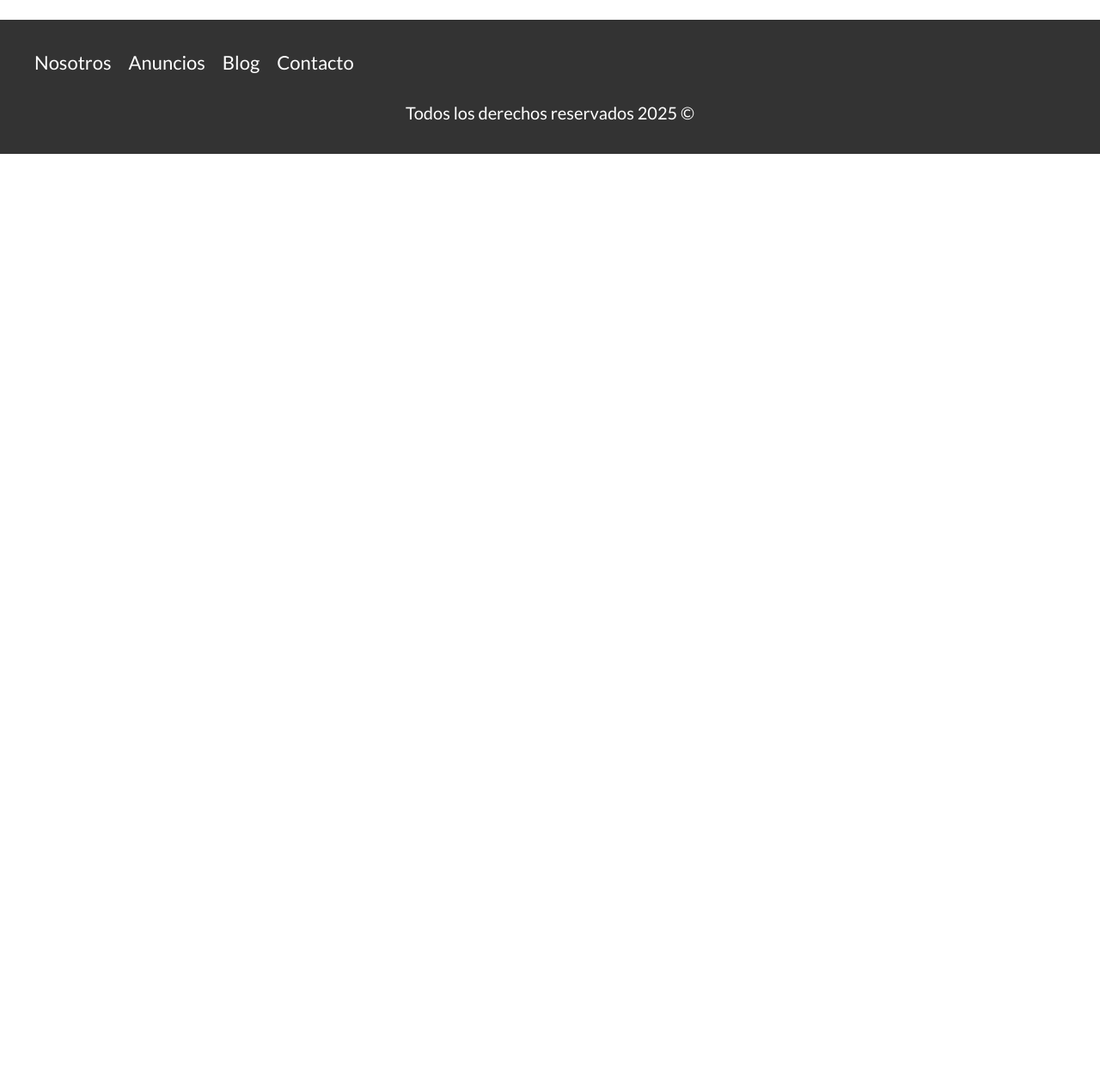
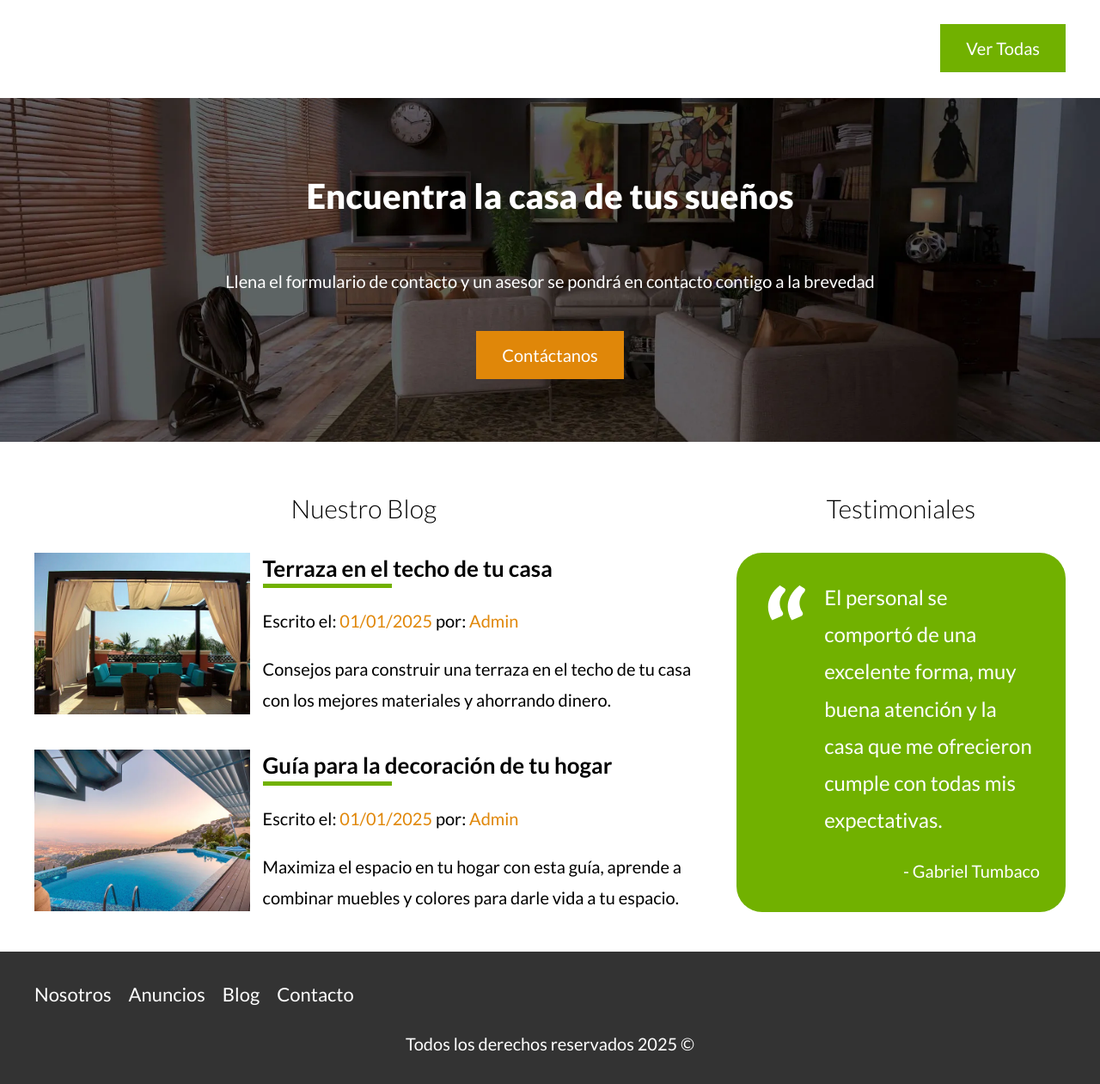
Before and after one commit to Gatumbac/BienesRaices, a website: page index.html in a window 1280 px wide. Shown: the part 2100-3361 px from the top of the page at 86% size. Before the commit the page ends 2279 px from the top, so only its background shows below. Drawn offline with Linux system fonts and the light colour scheme.

Commit message:
Finalizada Pagina Principal

```diff
--- a/index.html
+++ b/index.html
@@ -62,7 +62,7 @@
                 <div class="contenido-anuncio">
                     <h3>Casa de Lujo en el Lago</h3>
                     <p>Casa en el lago con excelente vista, acabados de lujo a un excelente precio.</p>
-                    <p class="precio">$3000</p>
+                    <p class="precio">$5000</p>
                     <ul class="iconos-caracteristicas">
                         <li class="icono">
                             <img src="src/img/full/icono_wc.svg" alt="icono propiedad">
@@ -114,7 +114,7 @@
                 <div class="contenido-anuncio">
                     <h3>Casa con Piscina</h3>
                     <p>Casa para fiestas con piscina incluida, acabados de lujo a un excelente precio.</p>
-                    <p class="precio">$3000</p>
+                    <p class="precio">$9000</p>
                     <ul class="iconos-caracteristicas">
                         <li class="icono">
                             <img src="src/img/full/icono_wc.svg" alt="icono propiedad">
@@ -134,9 +134,62 @@
             </div>
 
         </div>
+        <div class="anuncios-verMas">
+            <a class="boton-verMas" href="index.html">Ver Todas</a>
+        </div>
+    </section>
 
+    <div class="contacto seccion">
+        <section class="contenedor contacto-contenido">
+            <h2>Encuentra la casa de tus sueños</h2>
+            <p>Llena el formulario de contacto y un asesor se pondrá en contacto contigo a la brevedad</p>
+            <a class="boton-contacto" href="index.html">Contáctanos</a>
+        </section>
+    </div>
 
-    </section>
+    <div class="contenedor seccion blog-testimoniales">
+        <section class="blog">
+            <h3>Nuestro Blog</h3>
+            <article class="blog-entrada">
+                <picture>
+                    <source srcset="build/img/full/blog1.webp" type="image/webp">
+                    <img src="build/img/full/blog1.jpg" alt="casa blog">
+                </picture>
+                <div class="entrada-contenido">
+                    <a href="">
+                        <h4>Terraza en el techo de tu casa</h4>
+                    </a>
+                    <p>Escrito el: <span>01/01/2025</span> por: <span>Admin</span></p>
+                    <p>Consejos para construir una terraza en el techo de tu casa con los mejores materiales y ahorrando dinero.</p>
+                </div>
+            </article>
+            <article class="blog-entrada">
+                <picture>
+                    <source srcset="build/img/full/blog2.webp" type="image/webp">
+                    <img src="build/img/full/blog2.jpg" alt="casa blog">
+                </picture>
+                <div class="entrada-contenido">
+                    <a href="index.html">
+                        <h4>Guía para la decoración de tu hogar</h4>
+                    </a>
+                    <p>Escrito el: <span>01/01/2025</span> por: <span>Admin</span></p>
+                    <p>Maximiza el espacio en tu hogar con esta guía, aprende a combinar muebles y colores para darle vida a tu espacio.</p>
+                </div>
+            </article>
+
+        </section>
+
+        <section class="testimoniales">
+            <h3>Testimoniales</h3>
+            <div class="testimonio">
+                <div class="testimonio-contenido">
+                    <img src="src/img/full/comilla.svg" alt="comilla">
+                    <p>El personal se comportó de una excelente forma, muy buena atención y la casa que me ofrecieron cumple con todas mis expectativas.</p>
+                </div>
+                <p class="autor">- Gabriel Tumbaco</p>
+            </div>
+        </section>
+    </div>
 
     <footer class="footer">
         <div class="contenedor  contenido-footer">
--- a/src/scss/base/_mixins.scss
+++ b/src/scss/base/_mixins.scss
@@ -1,4 +1,5 @@
 @use 'variables' as v;
+@use 'sass:color';
 /** Media Queries **/
 @mixin telefono {
     @media (min-width: #{v.$telefono}) {
@@ -17,7 +18,7 @@
         @content;
     }
 }
-@mixin grid($columnas, $espaciado ) {
+@mixin grid($columnas, $espaciado) {
     display: grid;
     gap: $espaciado;
     grid-template-columns: repeat($columnas, 1fr);
@@ -29,11 +30,17 @@
     margin: 0 auto;
 }
 
-@mixin boton {
+@mixin boton($color, $display) {
     padding: 1rem;
     font-size: 2rem;
-    background-color: v.$amarillo;
+    background-color: $color;
     color: v.$blanco;
     text-align: center;
-    display: block;
+    display: $display;
 }
+
+@mixin hoverOscuro($color) {
+    &:hover {
+        background-color: color.adjust($color, $lightness: -5%);
+    }
+}
--- a/src/scss/layout/_anuncios.scss
+++ b/src/scss/layout/_anuncios.scss
@@ -7,9 +7,7 @@
     flex-direction: column;
     gap: 2rem;
     @include m.tablet {
-        display: grid;
-        grid-template-columns: repeat(3,1fr);
-        gap: 2rem;
+        @include m.grid(3, 2rem);
     }
 
 }
@@ -72,5 +70,25 @@
 }
 
 .boton {
-    @include m.boton;
+    @include m.boton(v.$amarillo, block);
+    @include m.hoverOscuro(v.$amarillo);
 }
+
+.boton-verMas {
+    @include m.boton(v.$verde, block);
+    padding: 1rem 3rem;
+
+    @include m.tablet {
+        display: inline-block;
+        padding: 1rem 3rem;
+    }
+    @include m.hoverOscuro(v.$verde);
+}
+
+.anuncios-verMas {
+    margin: 3rem 0;
+    @include m.tablet {
+        display: flex;
+        justify-content: end;
+    }
+}
--- /dev/null
+++ b/src/scss/layout/_blog.scss
@@ -0,0 +1,48 @@
+@use 'base/variables' as v;
+@use 'base/mixins' as m;
+@use 'sass:color';
+
+.blog-testimoniales {
+    @include m.tablet {
+        display: grid;
+        grid-template-columns: 2fr 1fr;
+        column-gap: 5rem;
+    }
+}
+
+.blog-entrada {
+    margin-bottom: 2rem;
+    @include m.tablet {
+        display: grid;
+        grid-template-columns: 1fr 2fr;
+        column-gap: 1.5rem;
+    }
+
+    &:last-of-type {
+        margin-bottom: 0;
+    }
+}
+
+.entrada-contenido {
+    h4 {
+        margin-top: 2rem;
+        line-height: 1.4;
+
+        &:after {
+            content: '';
+            display: block;
+            width: 15rem;
+            height: .5rem;
+            background-color: v.$verde;
+        }
+        @include m.tablet {
+            margin: 0;
+        }
+    }
+    span {
+        color: v.$amarillo;
+    }
+    a {
+        color: v.$negro;
+    }
+}
--- /dev/null
+++ b/src/scss/layout/_contacto.scss
@@ -0,0 +1,45 @@
+@use 'base/variables' as v;
+@use 'base/mixins' as m;
+@use 'sass:color';
+
+.contacto {
+    background-image: url("../img/full/encuentra.webp");
+    background-position: center center;
+    background-size: cover;
+    background-repeat: no-repeat;
+    display: flex;
+    align-items: center;
+
+    @include m.tablet {
+        min-height: 40rem;
+    }
+
+    .contacto-contenido {
+        display: flex;
+        flex-direction: column;
+        align-items: center;
+    }
+
+    h2, p {
+        color: v.$blanco;
+        text-align: center;
+    }
+
+    h2 {
+        font-weight: v.$black;
+        font-size: 4rem;
+    }
+
+    .boton-contacto {
+        margin: 2rem 0;
+
+        @include m.boton(v.$amarillo, block);
+        @include m.hoverOscuro(v.$amarillo);
+        padding: 1rem 3rem;
+
+        @include m.tablet {
+            display: inline-block;
+        }
+    }
+
+}
--- a/src/scss/layout/_index.scss
+++ b/src/scss/layout/_index.scss
@@ -2,3 +2,6 @@
 @forward 'footer';
 @forward 'nosotros';
 @forward 'anuncios';
+@forward 'contacto';
+@forward 'blog';
+@forward 'testimonial';
--- /dev/null
+++ b/src/scss/layout/_testimonial.scss
@@ -0,0 +1,32 @@
+@use 'base/variables' as v;
+@use 'base/mixins' as m;
+@use 'sass:color';
+
+.testimonio {
+    background-color: v.$verde;
+    padding: 3rem;
+    border-radius: 3rem;
+    p {
+        color: v.$blanco;
+        margin: 0;
+    }
+    .autor {
+        margin-top: 2rem;
+        text-align: right;
+        font-size: 2rem;
+    }
+    @include m.tablet {
+        p {
+            font-size: 2.4rem;
+        }
+        .autor {
+            font-size: 2rem;
+        }
+    }
+}
+
+.testimonio-contenido {
+    display: grid;
+    grid-template-columns: 1fr 4fr;
+    gap: 1rem;
+}
```
Also changed, not shown: build/css/app.css, 1 other file.
